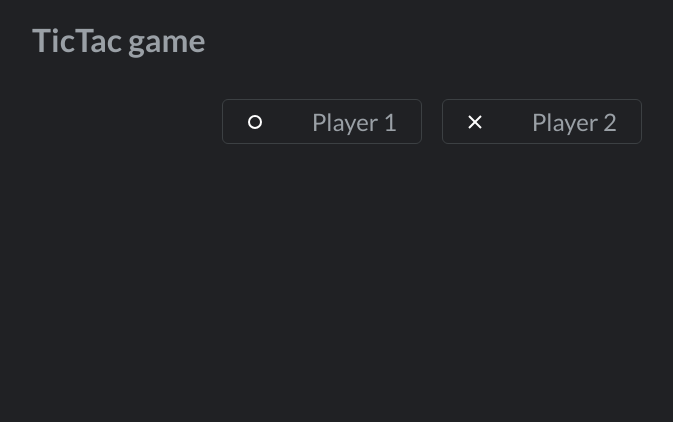
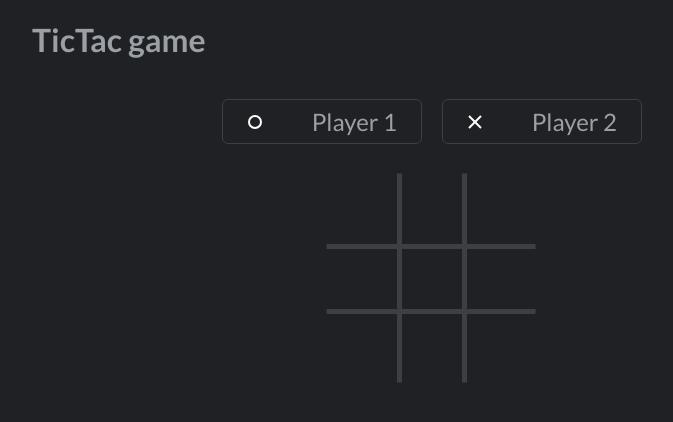
Before and after one commit to AntonOshurek/tictac-game, a React (Create React App) app: page / in a window 1280 px wide. Shown: the top 422 px of the page, without its empty margins (208-881 px from the left). Built offline with nearby package versions, Linux system fonts and the light colour scheme.

Commit message:
create game

```diff
--- a/src/components/game-board/game-board.scss
+++ b/src/components/game-board/game-board.scss
@@ -2,6 +2,7 @@
   display: grid;
   grid-template-columns: 1fr;
   grid-template-rows: min-content 1fr;
+  gap: 40px;
   max-width: 650px;
   width: 100%;
   height: 100%;
--- a/src/components/game-board/game-board.tsx
+++ b/src/components/game-board/game-board.tsx
@@ -1,5 +1,5 @@
 //components
-import { Players } from '../';
+import { Players, Game } from '../';
 //styles
 import './game-board.scss';
 
@@ -12,6 +12,7 @@ const GameBoard = (): JSX.Element => {
       </header>
       <section>
         <h2 className="visually-hidden">game board</h2>
+        <Game />
       </section>
     </section>
   );
--- /dev/null
+++ b/src/components/game/game.scss
@@ -0,0 +1,61 @@
+.game {
+  display: grid;
+  grid-template-columns: repeat(3, 60px);
+  grid-template-rows: repeat(3, 60px);
+  gap: 5px;
+  position: relative;
+}
+
+.game__item {
+  cursor: pointer;
+
+  &:nth-child(2) {
+    &::after {
+      content: '';
+      width: 5px;
+      height: 110%;
+      position: absolute;
+      top: 0;
+      left: 60px;
+      background-color: var(--border-color);
+      transform: translateY(-5%);
+    }
+  }
+  &:nth-child(8) {
+    &::after {
+      content: '';
+      width: 5px;
+      height: 110%;
+      position: absolute;
+      top: 0;
+      left: 125px;
+      background-color: var(--border-color);
+      transform: translateY(-5%);
+    }
+  }
+
+  &:first-child {
+    &::after {
+      content: '';
+      width: 110%;
+      height: 5px;
+      position: absolute;
+      top: 60px;
+      left: 0;
+      background-color: var(--border-color);
+      transform: translateX(-5%);
+    }
+  }
+  &:last-child {
+    &::after {
+      content: '';
+      width: 110%;
+      height: 5px;
+      position: absolute;
+      top: 125px;
+      left: 0;
+      background-color: var(--border-color);
+      transform: translateX(-5%);
+    }
+  }
+}
--- /dev/null
+++ b/src/components/game/game.tsx
@@ -0,0 +1,20 @@
+//styles
+import './game.scss';
+
+const Game = (): JSX.Element => {
+  return (
+    <div className="game">
+      <div className="game__item"></div>
+      <div className="game__item"></div>
+      <div className="game__item"></div>
+      <div className="game__item"></div>
+      <div className="game__item"></div>
+      <div className="game__item"></div>
+      <div className="game__item"></div>
+      <div className="game__item"></div>
+      <div className="game__item"></div>
+    </div>
+  );
+};
+
+export default Game;
--- a/src/components/index.ts
+++ b/src/components/index.ts
@@ -1,5 +1,6 @@
 import Header from './header/header';
 import GameBoard from './game-board/game-board';
 import Players from './players/players';
+import Game from './game/game';
 
-export { Header, GameBoard, Players };
+export { Header, GameBoard, Players, Game };
```
